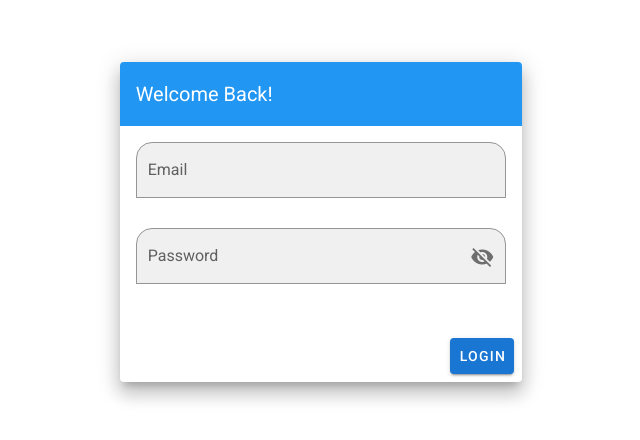
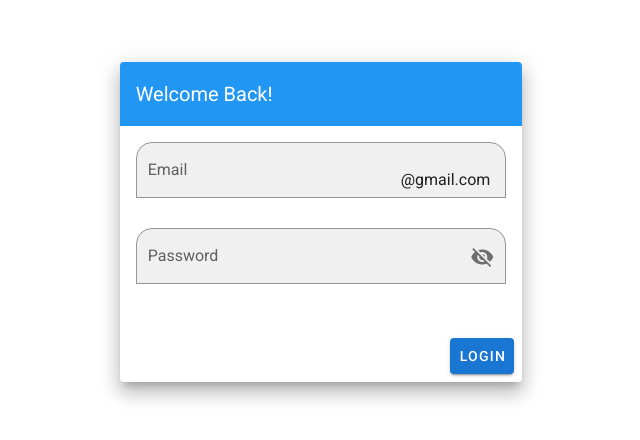
Before and after one commit to Noejuro/Login_Vue, a Vue app: page / in a window 1280 px wide. Shown: the part 178-618 px from the top of the page, without its empty margins (319-959 px from the left). Built offline with nearby package versions, Linux system fonts and the light colour scheme.

Commit message:
mail_string_fix

```diff
--- a/src/App.vue
+++ b/src/App.vue
@@ -1,83 +1,13 @@
 <template>
   <v-app id="inspire">
-    <v-content>
-      <v-container
-        class="fill-height"
-        fluid
-      >
-        <v-row
-          align="center"
-          justify="center"
-        >
-          <v-col
-            cols="12"
-            sm="8"
-            md="4"
-          >
-            <v-card class="elevation-12">
-              <v-toolbar
-                color="blue aqua"
-                dark
-                flat
-              >
-                <v-toolbar-title>Welcome Back!</v-toolbar-title>
-                <v-spacer />
-                <v-tooltip bottom>
-
-                </v-tooltip>
-                <v-tooltip right>
-
-                </v-tooltip>
-              </v-toolbar>
-              <v-card-text ref=form>
-                <v-form>
-
-                  <v-text-field
-                    id="email"
-                    label="Email"
-                    name="email"
-                    type="text"
-                    color="purple"
-                    clear-icon="mdi-close-circle"
-                    clearable
-                    filled
-                    shaped
-                    outlined
-                    v-model="userEmail"
-                  > </v-text-field>
-
-                  <v-text-field
-                    :append-icon="show1 ? 'mdi-eye' : 'mdi-eye-off'"
-                    :type="show1 ? 'text' : 'password'"
-                    id="password"
-                    label="Password"
-                    name="password"
-                    color="purple"
-                    clear-icon="mdi-close-circle"
-                    v-model="userPa"
-                    clearable
-                    filled
-                    shaped
-                    outlined
-                    @click:append="show1 = !show1"
-                  />
-
-              </v-form>
-              </v-card-text>
-              <v-card-actions>
-                <v-spacer />
-                <v-btn color="primary" @click="Submit">Login</v-btn>
-              </v-card-actions>
-            </v-card>
-          </v-col>
-        </v-row>
-      </v-container>
-    </v-content>
+    <app-input></app-input>
   </v-app>
 </template>
 
 <script>
 import axios from 'axios';
+import inputLogin from './components/inputLogin.vue'
+
 export default {
     data() {
         return {
@@ -85,6 +15,9 @@ export default {
           userEmail: '',
           userPa: ''
         }
+    },
+    components: {
+      appInput: inputLogin
     },
     computed: {
       form() {
--- a/src/components/inputLogin.vue
+++ b/src/components/inputLogin.vue
@@ -1,5 +1,4 @@
 <template>
-  <v-app id="inspire">
     <v-content>
       <v-container
         class="fill-height"
@@ -16,11 +15,11 @@
           >
             <v-card class="elevation-12">
               <v-toolbar
-                color="primary"
+                color="blue aqua"
                 dark
                 flat
               >
-                <v-toolbar-title>Login form</v-toolbar-title>
+                <v-toolbar-title>Welcome Back!</v-toolbar-title>
                 <v-spacer />
                 <v-tooltip bottom>
 
@@ -29,29 +28,43 @@
 
                 </v-tooltip>
               </v-toolbar>
-              <v-card-text>
+              <v-card-text ref=form>
                 <v-form>
 
                   <v-text-field
-                    label="Login"
-                    name="login"
-                    prepend-icon=""
+                    id="email"
+                    label="Email"
+                    name="email"
                     type="text"
-                    id="email"
-                  />
+                    color="purple"
+                    clear-icon="mdi-close-circle"
+                    suffix="@gmail.com"
+                    clearable
+                    filled
+                    shaped
+                    outlined
+                    v-model="userEmail"
+                  > </v-text-field>
 
                   <v-text-field
+                    :append-icon="show1 ? 'mdi-eye' : 'mdi-eye-off'"
+                    :type="show1 ? 'text' : 'password'"
                     id="password"
                     label="Password"
                     name="password"
-                    prepend-icon=""
-                    type="password"
+                    color="purple"
+                    clear-icon="mdi-close-circle"
+                    v-model="userPa"
+                    clearable
+                    filled
+                    shaped
+                    outlined
+                    @click:append="show1 = !show1"
                   />
 
               </v-form>
               </v-card-text>
               <v-card-actions>
-                <v-btn color="primary">Clear</v-btn>
                 <v-spacer />
                 <v-btn color="primary" @click="Submit">Login</v-btn>
               </v-card-actions>
@@ -60,7 +73,6 @@
         </v-row>
       </v-container>
     </v-content>
-  </v-app>
 </template>
 
 <script>
@@ -68,14 +80,26 @@ import axios from 'axios';
 export default {
     data() {
         return {
-            userData: ['email', 'password']
+          show1: false,
+          userEmail: '',
+          userPa: ''
         }
+    },
+    computed: {
+      form() {
+        return {
+          userEmail: this.userEmail,
+          userPa: this.userPa
+        }
+      }
     },
     methods: {
         Submit() {
-            this.userData.email = document.getElementById("email").value;
-            this.userData.password = document.getElementById("password").value;
-            axios.post('https://log-intesting.firebaseio.com/user.json', this.userData);
+          const userData = {
+            email: this.userEmail+"@gmail.com",
+            password: this.userPa
+          }
+            axios.post('https://log-intesting.firebaseio.com/user.json', userData);
         }
     }
 }
```
